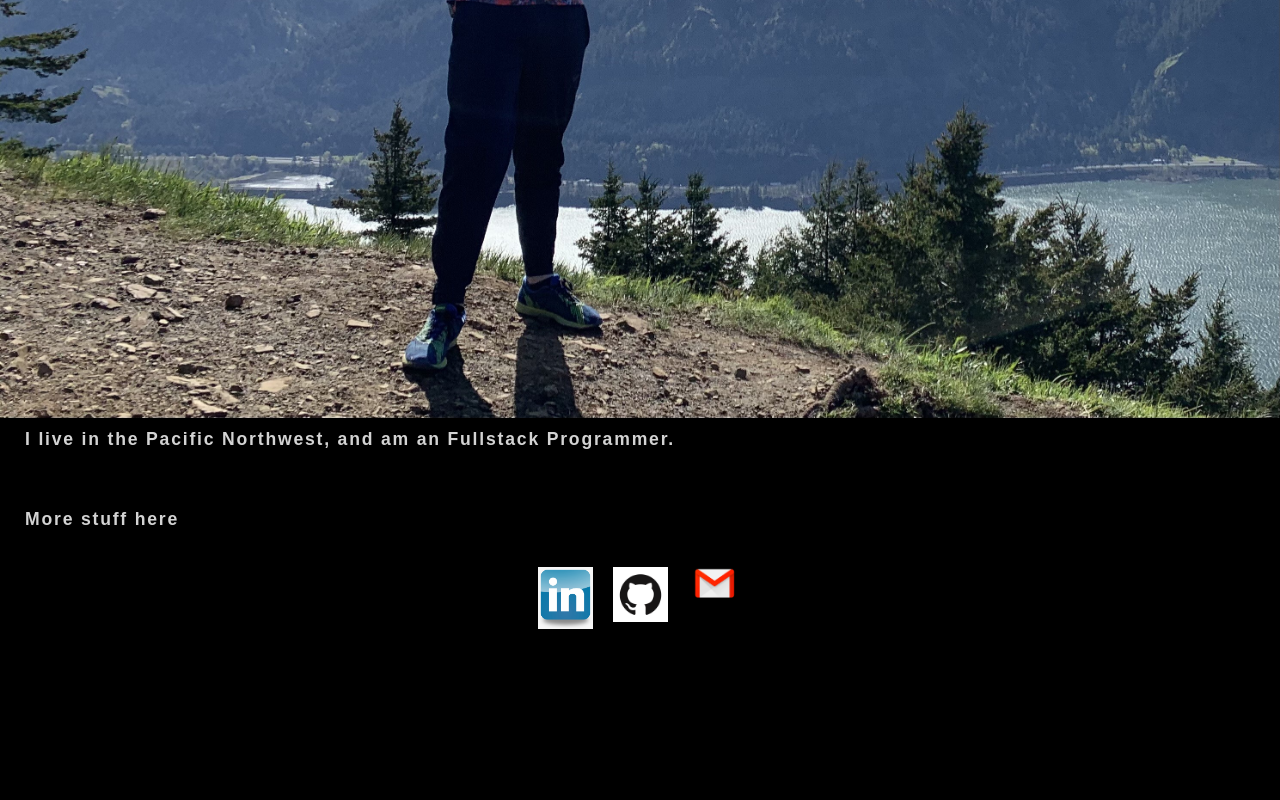
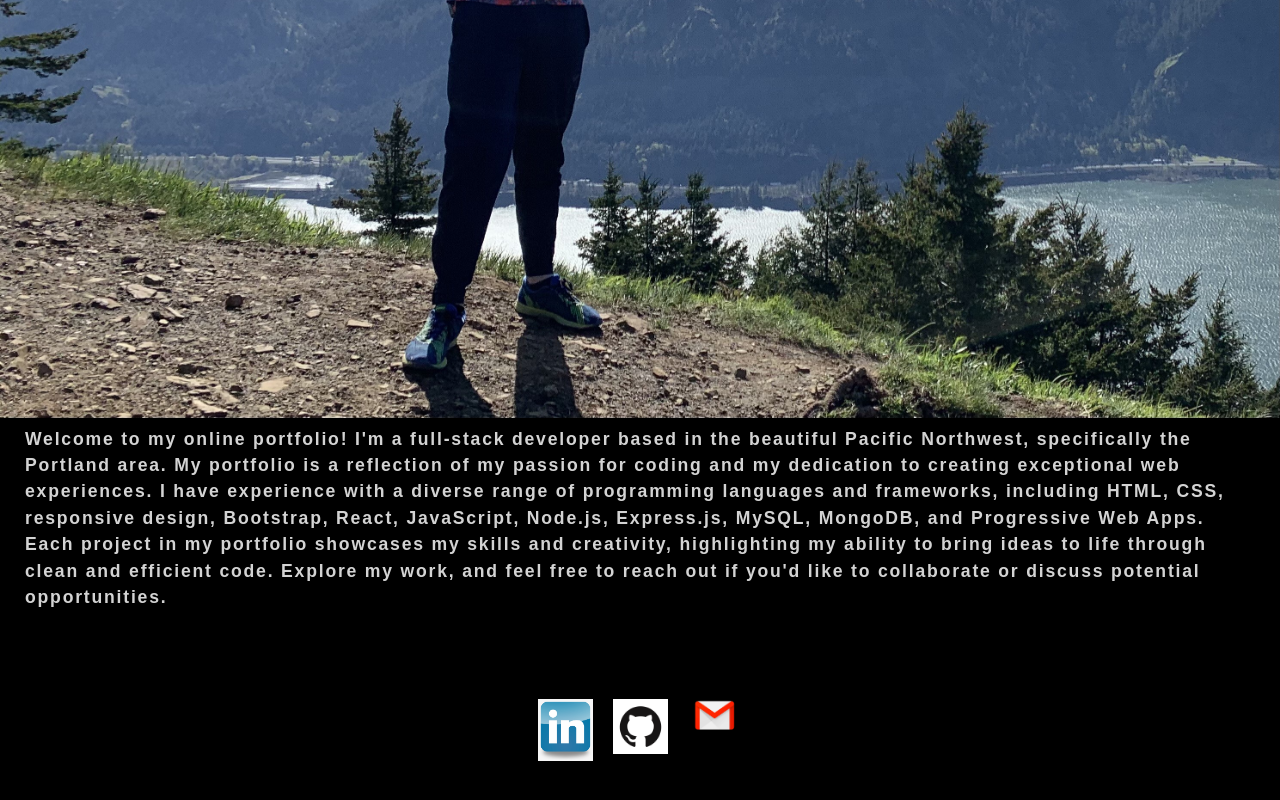
Before and after one commit to efogerson1/react-portfolio, a React (Create React App) app: page / in a window 1280 px wide. Shown: the part 1202-2002 px from the top of the page. Before the commit the page ends 1874 px from the top, so only its background shows below. Built offline with nearby package versions, Linux system fonts and the light colour scheme.

Commit message:
added bio

```diff
--- a/src/components/pages/About.js
+++ b/src/components/pages/About.js
@@ -6,13 +6,11 @@ const About = () => (
     <h1 class="pro-title">About Me</h1>
     <img className="eric" src={ericprofilepic} alt="photo of Eric hiking" />
     <p className="para">
-  I live in the Pacific Northwest, and am an Fullstack Programmer.
+    Welcome to my online portfolio! I'm a full-stack developer based in the beautiful Pacific Northwest, specifically the Portland area. My portfolio is a reflection of my passion for coding and my dedication to creating exceptional web experiences. I have experience with a diverse range of programming languages and frameworks, including HTML, CSS, responsive design, Bootstrap, React, JavaScript, Node.js, Express.js, MySQL, MongoDB, and Progressive Web Apps. Each project in my portfolio showcases my skills and creativity, highlighting my ability to bring ideas to life through clean and efficient code. Explore my work, and feel free to reach out if you'd like to collaborate or discuss potential opportunities.
     </p>
     <br />
     <br />
-    <p className="para">
-    More stuff here
-    </p>
+
 
   </div>
 );
```
